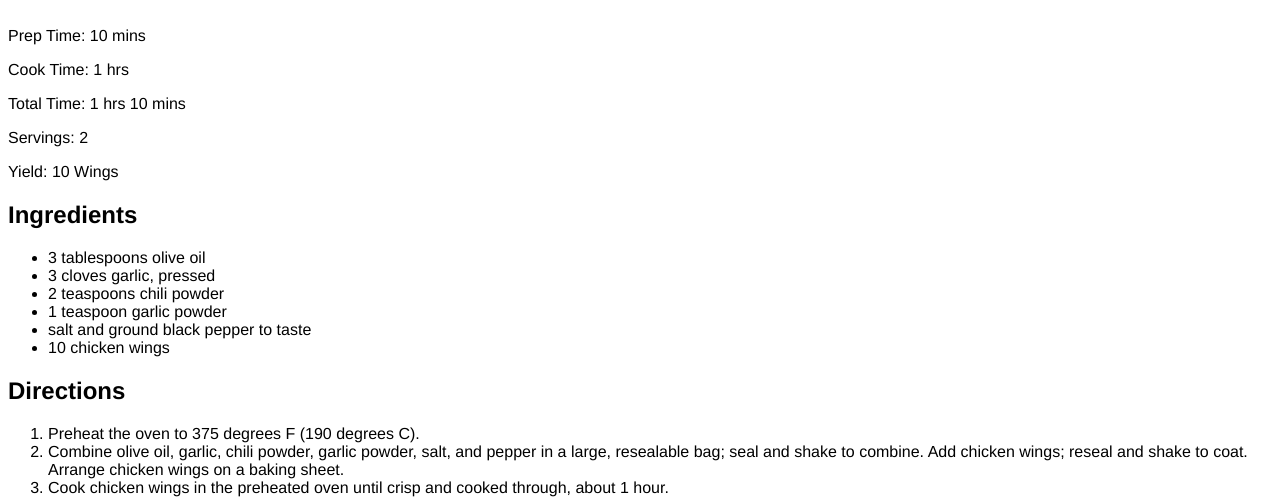
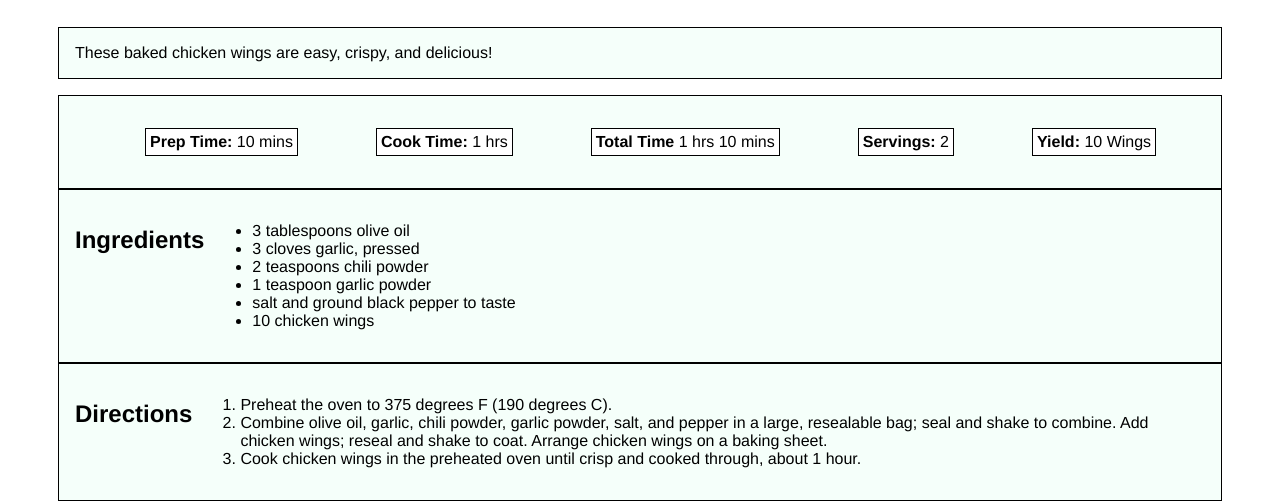
Before and after one commit to SmithAsher/odin-recipes, a plain HTML site: page Recipes/ChickenWings.html in a window 1280 px wide. Shown: the part 472-976 px from the top of the page. Drawn offline with Linux system fonts and the light colour scheme.

Commit message:
Organized content 1

```diff
--- a/Recipes/ChickenWings.html
+++ b/Recipes/ChickenWings.html
@@ -9,15 +9,18 @@
 <body>
     <h1>Baked Chicken Wings</h1>
     <img class="img" src="../img/ChickenWings.png" alt="Baked Chicken Wings">
-   <div class="Prep">
-        <p>Prep Time: 10 mins</p>
-        <p>Cook Time: 1 hrs</p>
-        <p>Total Time: 1 hrs 10 mins</p>
-        <p>Servings: 2</p>
-        <p>Yield: 10 Wings</p>
+   <p class="container">These baked chicken wings are easy, crispy, and delicious!</p>
+
+   <div class="container">
+        <p class="item"><strong>Prep Time:</strong> 10 mins</p>
+        <p class="item"><strong>Cook Time:</strong> 1 hrs</p>
+        <p class="item"><strong>Total Time</strong> 1 hrs 10 mins</p>
+        <p class="item"><strong>Servings:</strong> 2</p>
+        <p class="item"><strong>Yield:</strong> 10 Wings</p>
     </div>
+    <div class="container">
     <h2>Ingredients</h2>
-        <ul class="ingredient list">
+        <ul>
             <li>3 tablespoons olive oil</li>
             <li>3 cloves garlic, pressed</li>
             <li>2 teaspoons chili powder</li>
@@ -25,6 +28,8 @@
             <li>salt and ground black pepper to taste</li>
             <li>10 chicken wings</li>
         </ul>
+    </div>
+    <div class="container">
     <h2>Directions</h2>
         <ol>
             <li>Preheat the oven to 375 degrees F (190 degrees C).</li>
@@ -33,5 +38,6 @@
 
             <li>Cook chicken wings in the preheated oven until crisp and cooked through, about 1 hour.</li>
         </ol>
+    </div>
 </body>
 </html>
--- a/styles.css
+++ b/styles.css
@@ -26,3 +26,21 @@ img {
     margin-bottom: 30px;
     border-radius: 5%;
 }
+
+.container {
+    padding: 16px;
+    border: 4px;
+    margin-left: 50px;
+    margin-right: 50px;
+    display: flex;
+    gap: 8px;
+    border: 1px solid black;
+    background: mintcream;
+}
+
+.item {
+    background: white;
+    padding: 4px;
+    margin-left: 70px;
+    border: 1px solid black;
+}
```
Also changed, not shown: Recipes/CreamCorn.html (+11 -5 lines), Recipes/Macaroni.html (+13 -6 lines).
